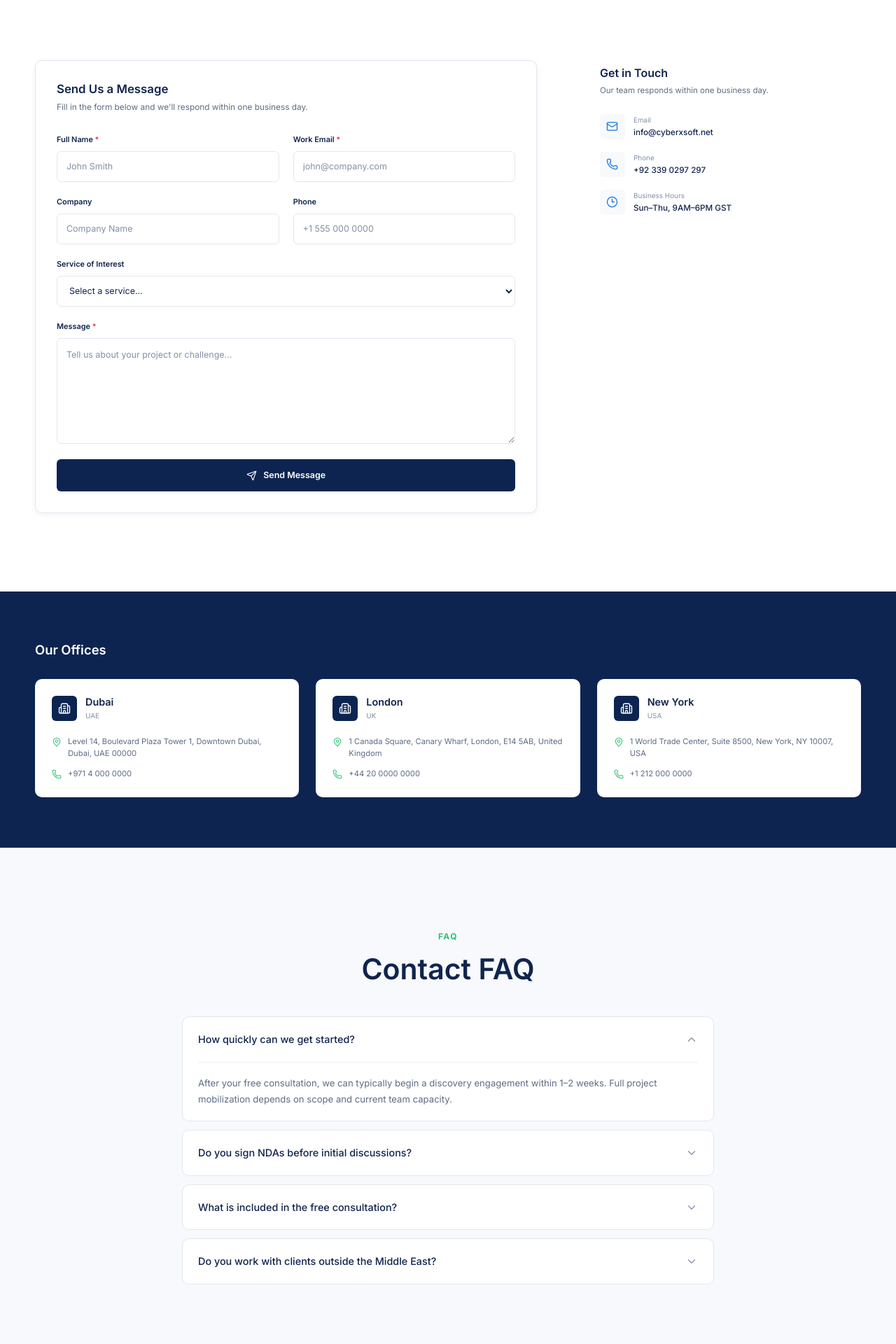
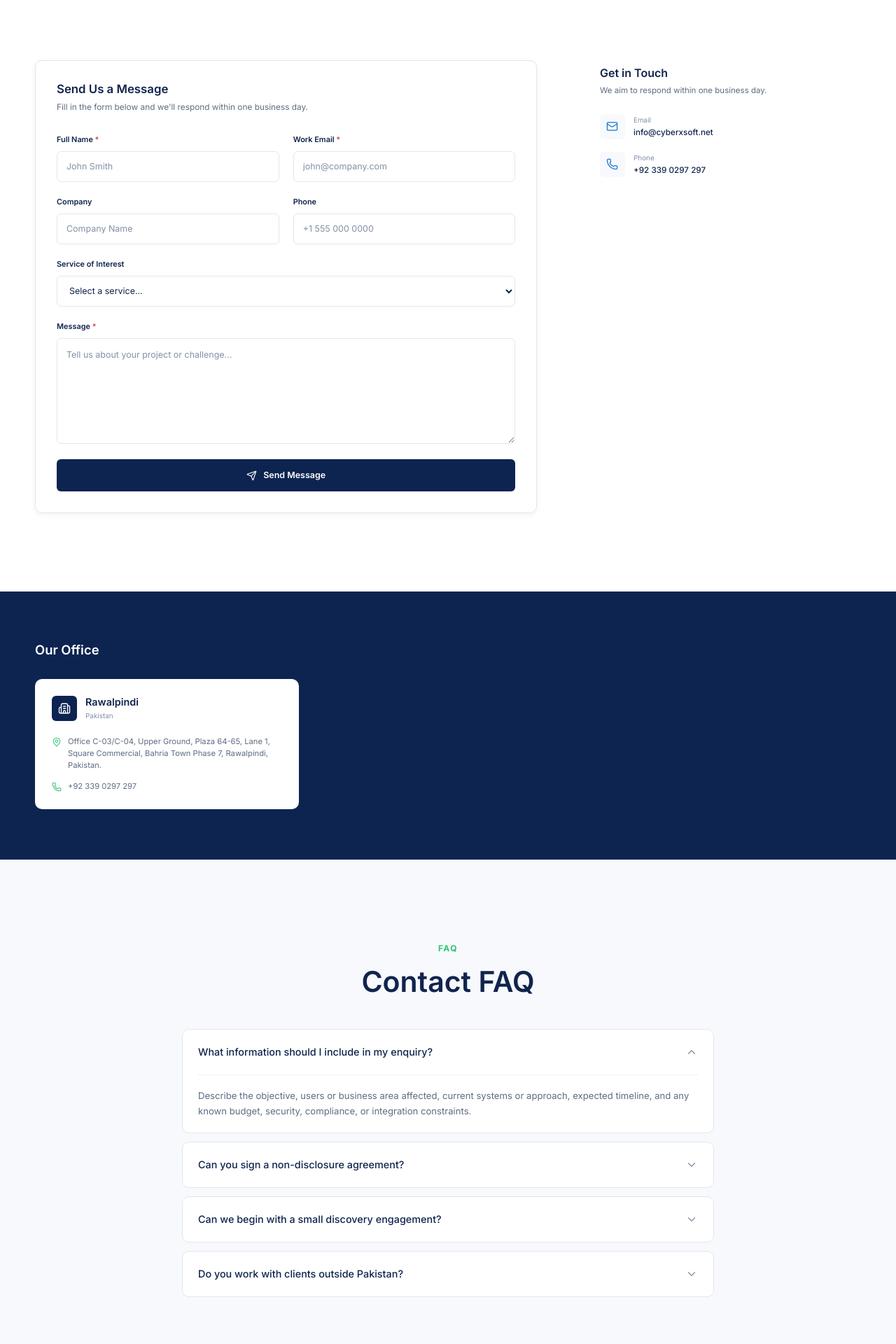
Before and after one commit to Furqan54/CyberXSoftStudio.net, a React (Vite) app in the folder client/: page /contact in a window 1280 px wide. Shown: the part 600-2520 px from the top of the page at 70% size. Built offline with nearby package versions, Linux system fonts and the light colour scheme.

Commit message:
Correct contact details and align Contact page with CEO brief

```diff
--- a/client/src/features/contact/ContactPage.jsx
+++ b/client/src/features/contact/ContactPage.jsx
@@ -1,3 +1,4 @@
+
 import {
   Clock3,
   Mail,
@@ -23,9 +24,9 @@ function ContactPage() {
   return (
     <main>
       <PageHero
-        eyebrow="Contact Us"
-        title="Let's Start a Conversation"
-        description="Whether you're ready to begin a project or just exploring your options, we're here to help. Our team responds within one business day."
+        eyebrow="Contact"
+        title="Tell Us What You Need to Build Improve or Secure"
+        description="Share the objective, current challenge, expected timeline, and any important constraints. Our team will review the requirement and respond with the most useful next step."
         breadcrumbs={[
           {
             label: "Contact",
@@ -63,9 +64,7 @@ function ContactPage() {
                 <div>
                   <span>Email</span>
 
-                  <strong>
-                    {siteConfig.email}
-                  </strong>
+                  <strong>{siteConfig.email}</strong>
                 </div>
               </a>
 
@@ -84,12 +83,11 @@ function ContactPage() {
                 <div>
                   <span>Phone</span>
 
-                  <strong>
-                    {siteConfig.phone}
-                  </strong>
+                  <strong>{siteConfig.phone}</strong>
                 </div>
               </a>
 
+              {contactDetails.businessHours && (
                 <div className="contact-info__item">
                   <div className="contact-info__icon">
                     <Clock3
@@ -107,6 +105,7 @@ function ContactPage() {
                     </strong>
                   </div>
                 </div>
+              )}
             </div>
           </aside>
         </div>
--- a/client/src/features/contact/OfficesSection.jsx
+++ b/client/src/features/contact/OfficesSection.jsx
@@ -1,3 +1,4 @@
+
 import {
   Building2,
   MapPin,
@@ -7,11 +8,15 @@ import {
 import { offices } from "./contactData";
 
 function OfficesSection() {
+  if (offices.length === 0) {
+    return null;
+  }
+
   return (
     <section className="offices-section">
       <div className="container">
         <div className="offices-section__header">
-          <h2>Our Offices</h2>
+          <h2>Our Office</h2>
         </div>
 
         <div className="offices-section__grid">
@@ -43,9 +48,7 @@ function OfficesSection() {
                     aria-hidden="true"
                   />
 
-                  <span>
-                    {office.address}
-                  </span>
+                  <span>{office.address}</span>
                 </div>
 
                 <a
@@ -58,9 +61,7 @@ function OfficesSection() {
                     aria-hidden="true"
                   />
 
-                  <span>
-                    {office.phone}
-                  </span>
+                  <span>{office.phone}</span>
                 </a>
               </div>
             </article>
--- a/client/src/features/contact/contactData.js
+++ b/client/src/features/contact/contactData.js
@@ -1,61 +1,48 @@
+
+import { siteConfig } from "../../config/siteConfig";
+
 export const contactDetails = {
   responseTime:
-    "Our team responds within one business day.",
+    "We aim to respond within one business day.",
 
-  businessHours:
-    "Sun–Thu, 9AM–6PM GST",
+  // Business hours must be confirmed before publication.
+  // Add the actual Pakistan working hours here once approved.
+  businessHours: null,
 };
 
 export const offices = [
   {
     id: 1,
-    city: "Dubai",
-    countryCode: "UAE",
-    address:
-      "Level 14, Boulevard Plaza Tower 1, Downtown Dubai, Dubai, UAE 00000",
-    phone: "+971 4 000 0000",
-  },
-  {
-    id: 2,
-    city: "London",
-    countryCode: "UK",
-    address:
-      "1 Canada Square, Canary Wharf, London, E14 5AB, United Kingdom",
-    phone: "+44 20 0000 0000",
-  },
-  {
-    id: 3,
-    city: "New York",
-    countryCode: "USA",
-    address:
-      "1 World Trade Center, Suite 8500, New York, NY 10007, USA",
-    phone: "+1 212 000 0000",
+    city: "Rawalpindi",
+    countryCode: "Pakistan",
+    address: siteConfig.address,
+    phone: siteConfig.phone,
   },
 ];
 
 export const contactFaqs = [
   {
     id: 1,
-    question: "How quickly can we get started?",
+    question: "What information should I include in my enquiry?",
     answer:
-      "After your free consultation, we can typically begin a discovery engagement within 1–2 weeks. Full project mobilization depends on scope and current team capacity.",
+      "Describe the objective, users or business area affected, current systems or approach, expected timeline, and any known budget, security, compliance, or integration constraints.",
   },
   {
     id: 2,
-    question: "Do you sign NDAs before initial discussions?",
+    question: "Can you sign a non-disclosure agreement?",
     answer:
-      "Yes. We are happy to sign a mutual non-disclosure agreement before discussing sensitive business, technical, or commercial information.",
+      "Yes. Where sensitive business or technical information is required for discovery, the parties can agree an appropriate non-disclosure arrangement before detailed disclosure.",
   },
   {
     id: 3,
-    question: "What is included in the free consultation?",
+    question: "Can we begin with a small discovery engagement?",
     answer:
-      "The free consultation includes an initial discussion of your goals, current challenges, business requirements, possible solution directions, and recommended next steps.",
+      "Yes. A focused discovery can clarify requirements, risks, priorities, architecture, delivery options, and a realistic implementation roadmap before a larger commitment.",
   },
   {
     id: 4,
-    question: "Do you work with clients outside the Middle East?",
+    question: "Do you work with clients outside Pakistan?",
     answer:
-      "Yes. CyberX Soft works with organizations across multiple regions and supports global delivery through distributed teams and international engagement models.",
+      "Yes. CyberX Soft can support international engagements through remote collaboration and agreed delivery arrangements, subject to scope, time zone, contracting, and compliance requirements.",
   },
 ];
```
Lines whose indentation alone changed are shown as unchanged.
